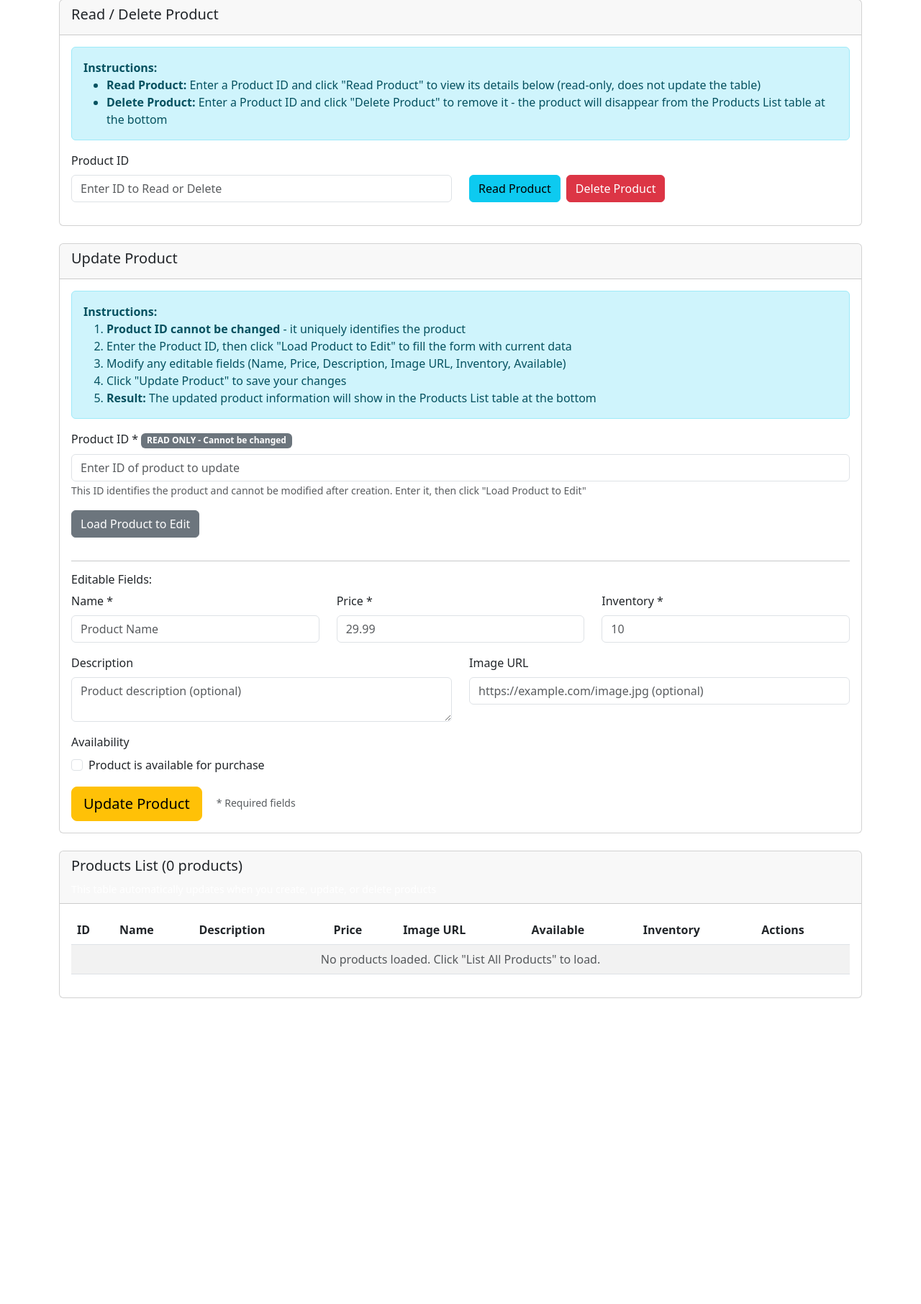
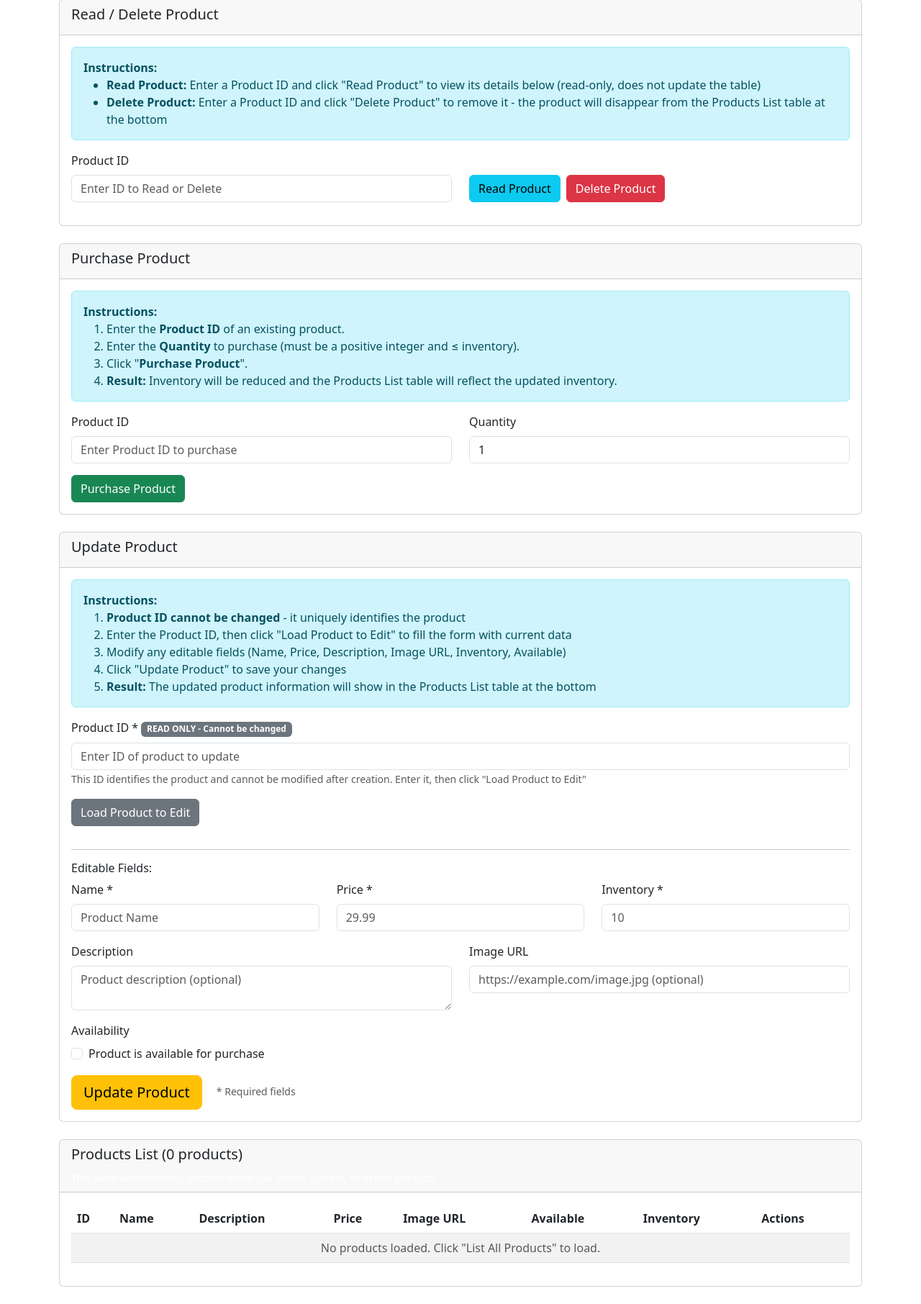
Before and after one commit to CSCI-GA-2820-FA25-001/products, a Flask app: page /ui in a window 1280 px wide. Shown: the part 1333-3145 px from the top of the page at 72% size. Before the commit the page ends 2720 px from the top, so only its background shows below. Run offline with Flask 3, Linux system fonts and the light colour scheme.

Commit message:
finished the action and modify routes

```diff
--- a/service/routes.py
+++ b/service/routes.py
@@ -348,6 +348,8 @@ def purchase_product(product_id):
 
     # Update inventory
     product.inventory -= quantity
+    if product.inventory == 0:
+        product.available = False
     product.update()
 
     app.logger.info(
--- a/service/static/js/app.js
+++ b/service/static/js/app.js
@@ -295,6 +295,54 @@ document.getElementById("delete-btn").addEventListener("click", async () => {
         showMessage(errorMsg, "danger");
     }
 });
+
+// PURCHASE PRODUCT (Action)
+document.getElementById("purchase-btn").addEventListener("click", async () => {
+    const id = document.getElementById("purchase-id").value.trim();
+    const quantityStr = document.getElementById("purchase-quantity").value.trim();
+
+    if (!id) {
+        showMessage("Please enter a Product ID", "warning");
+        return;
+    }
+
+    const quantity = parseInt(quantityStr, 10);
+    if (!Number.isInteger(quantity) || quantity <= 0) {
+        showMessage("Quantity must be a positive integer", "warning");
+        return;
+    }
+
+    try {
+        const payload = { quantity: quantity };
+        const product = await fetchJSON(
+            api(`/products/${id}/purchase`),
+            {
+                method: "POST",
+                body: JSON.stringify(payload),
+            }
+        );
+
+        showMessage(
+            `Successfully purchased ${quantity} unit(s) of ${product.name}`,
+            "success"
+        );
+
+        await loadList({}, false);
+    } catch (error) {
+        let errorMsg = error.message || "Error purchasing product";
+
+        if (errorMsg.includes("Insufficient inventory")) {
+            errorMsg = "Insufficient inventory";
+        } else if (errorMsg.includes("404 Not Found: Product with id")) {
+            const match = errorMsg.match(/id '([^']+)'/);
+            const productId = match ? match[1] : id;
+            errorMsg = `Product with id '${productId}' was not found`;
+        }
+
+        showMessage(errorMsg, "danger");
+    }
+});
+
 // Helper function to load product into edit form from table
 window.loadProductToEdit = async function (id) {
     document.getElementById("product-id-update").value = id;
--- a/service/templates/index.html
+++ b/service/templates/index.html
@@ -237,6 +237,37 @@
       </div>
     </div>
 
+    <!-- PURCHASE PRODUCT (ACTION) -->
+    <div class="card mb-4">
+      <div class="card-header"><h5>Purchase Product</h5></div>
+      <div class="card-body">
+        <div class="alert alert-info" role="alert">
+          <strong>Instructions:</strong>
+          <ol class="mb-0">
+            <li>Enter the <strong>Product ID</strong> of an existing product.</li>
+            <li>Enter the <strong>Quantity</strong> to purchase (must be a positive integer and ≤ inventory).</li>
+            <li>Click "<strong>Purchase Product</strong>".</li>
+            <li><strong>Result:</strong> Inventory will be reduced and the Products List table will reflect the updated inventory.</li>
+          </ol>
+        </div>
+
+        <div class="row mb-3">
+          <div class="col-md-6">
+            <label for="purchase-id" class="form-label">Product ID</label>
+            <input id="purchase-id" class="form-control" placeholder="Enter Product ID to purchase" />
+          </div>
+          <div class="col-md-6">
+            <label for="purchase-quantity" class="form-label">Quantity</label>
+            <input id="purchase-quantity" class="form-control" type="number" min="1" value="1" />
+          </div>
+        </div>
+
+        <button id="purchase-btn" class="btn btn-success">
+          Purchase Product
+        </button>
+      </div>
+    </div>
+
     <!-- UPDATE PRODUCT -->
     <div class="card mb-4">
       <div class="card-header"><h5>Update Product</h5></div>
```
Also changed, not shown: features/steps/web_steps.py (+16 -8 lines), 1 other file.
